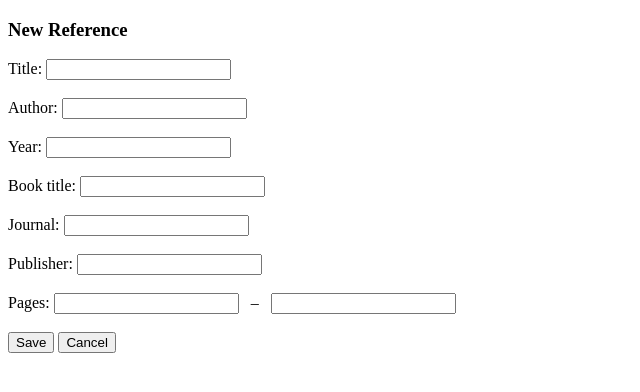
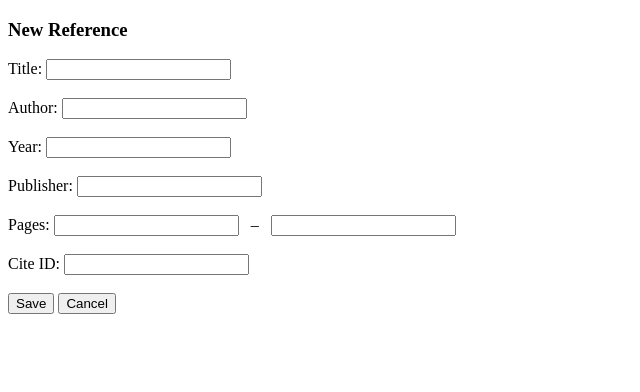
Before and after one commit to renvik/nelkut, a Flask app: page /add_book in a window 1280 px wide. Shown: the top 392 px of the page, without its empty margins (0-640 px from the left). Run offline with Flask 3, Linux system fonts and the light colour scheme.

Commit message:
Update add_book_reference.html

```diff
--- a/templates/add_book_reference.html
+++ b/templates/add_book_reference.html
@@ -11,12 +11,6 @@
 	Year:
 	<input type="number" name="year">
 	<br><br>
-	Book title:
-	<input type="text" name="booktitle">
-	<br><br>
-	Journal:
-	<input type="text" name="journal">
-	<br><br>
 	Publisher:
 	<input type="text" name="publisher">
 	<br><br>
@@ -27,6 +21,9 @@
 	&nbsp;
 	<input type="number" name="end_page" size="8">
 	<br><br>
+	Cite ID:
+	<input type="text" name="cite_id" required>
+	<br><br>
 	<input type="submit" value="Save">
 	<input type="button" onclick="location.href='/'" value="Cancel">
 </form>
```
